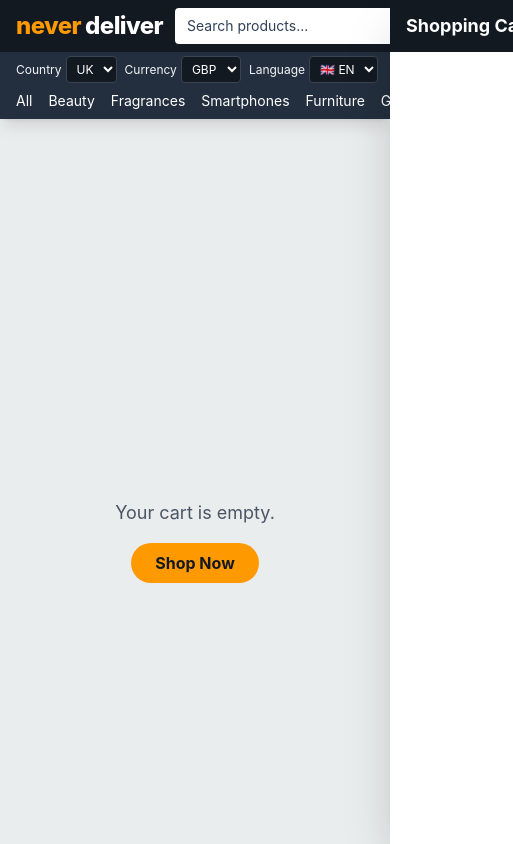
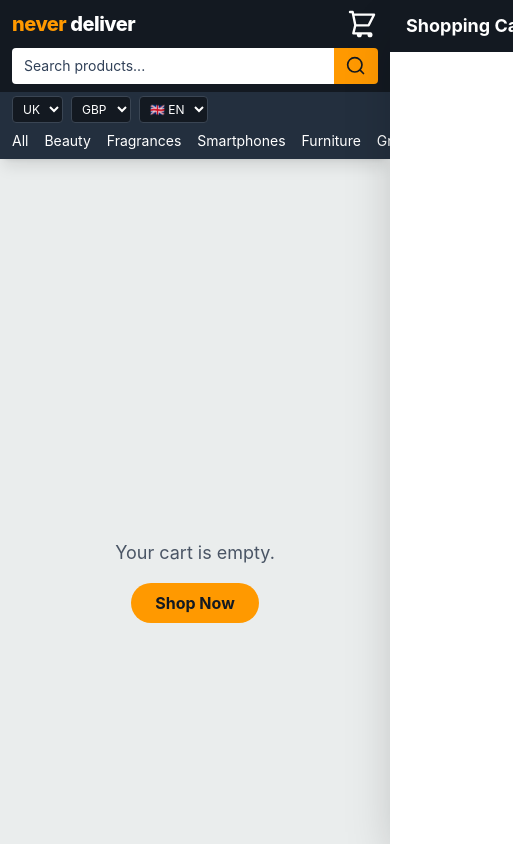
Before and after one commit to dariocostanzo/never-deliver-shop, a React (Vite) app: page /checkout in a window 390 px wide. Shown: the top 844 px of the page, 513 px wide, since content can reach past the window. Built offline with nearby package versions, Linux system fonts and the light colour scheme.

Commit message:
Fix: improve mobile responsiveness and pointer cursor UX

```diff
--- a/src/components/Header.jsx
+++ b/src/components/Header.jsx
@@ -89,11 +89,11 @@ export default function Header({ onSearch, searchValue }) {
         <>
             <header className="bg-[#131921] text-white sticky top-0 z-40 shadow-lg">
                 {/* Top bar */}
-                <div className="flex items-center gap-3 px-4 py-2 max-w-screen-xl mx-auto">
+                <div className="flex flex-wrap md:flex-nowrap items-center gap-2 sm:gap-3 px-3 sm:px-4 py-2 max-w-screen-xl mx-auto">
                     {/* Logo */}
-                    <Link to="/" className="flex items-center gap-1 shrink-0">
-                        <span className="text-2xl font-extrabold tracking-tight text-[#ff9900]">never</span>
-                        <span className="text-2xl font-extrabold tracking-tight text-white">deliver</span>
+                    <Link to="/" className="flex items-center gap-1 shrink-0 min-w-0">
+                        <span className="text-xl sm:text-2xl font-extrabold tracking-tight text-[#ff9900]">never</span>
+                        <span className="text-xl sm:text-2xl font-extrabold tracking-tight text-white">deliver</span>
                     </Link>
 
                     {/* Deliver badge */}
@@ -103,7 +103,7 @@ export default function Header({ onSearch, searchValue }) {
                     </div>
 
                     {/* Search bar */}
-                    <div ref={searchWrapRef} className="flex-1 relative">
+                    <div ref={searchWrapRef} className="order-3 basis-full md:order-none md:basis-auto md:flex-1 relative">
                         <div className="flex rounded overflow-hidden">
                             <input
                                 type="text"
@@ -129,7 +129,7 @@ export default function Header({ onSearch, searchValue }) {
                                         setSuggestionsOpen(false);
                                     }
                                 }}
-                                className="nd-search-input flex-1 bg-white px-3 py-2 text-slate-900 caret-slate-900 text-sm placeholder:text-slate-700"
+                                className="nd-search-input flex-1 bg-white px-3 py-2 text-slate-900 caret-slate-900 text-sm placeholder:text-slate-700 min-w-0"
                                 aria-label={t('searchLabel')}
                                 aria-expanded={suggestionsOpen}
                                 role="combobox"
@@ -139,7 +139,7 @@ export default function Header({ onSearch, searchValue }) {
                                 spellCheck="false"
                             />
                             <button
-                                className="bg-[#ff9900] px-4 hover:bg-[#e88b00] transition-colors"
+                                className="bg-[#ff9900] px-3 sm:px-4 hover:bg-[#e88b00] transition-colors"
                                 onClick={() => navigate('/')}
                                 aria-label={t('searchButton')}
                             >
@@ -225,7 +225,7 @@ export default function Header({ onSearch, searchValue }) {
                     {/* Cart button */}
                     <button
                         onClick={handleCartClick}
-                        className="relative flex items-end gap-1 text-white hover:text-[#ff9900] transition-colors shrink-0"
+                        className="relative flex items-end gap-1 text-white hover:text-[#ff9900] transition-colors shrink-0 ml-auto md:ml-0"
                     >
                         <svg xmlns="http://www.w3.org/2000/svg" className="h-8 w-8" fill="none" viewBox="0 0 24 24" stroke="currentColor" strokeWidth={1.8}>
                             <path strokeLinecap="round" strokeLinejoin="round" d="M3 3h2l.4 2M7 13h10l4-8H5.4M7 13l-1.5 6h13M7 13L5.4 5M10 21a1 1 0 100-2 1 1 0 000 2zm8 0a1 1 0 100-2 1 1 0 000 2z" />
@@ -243,10 +243,10 @@ export default function Header({ onSearch, searchValue }) {
                 </div>
 
                 {/* Category nav */}
-                <div className="bg-[#232f3e] px-4 py-1 overflow-x-auto">
+                <div className="bg-[#232f3e] px-3 sm:px-4 py-1 overflow-x-auto">
                     <div className="flex items-center gap-2 text-xs text-gray-100 max-w-screen-xl mx-auto mb-1 md:hidden">
                         <label className="flex items-center gap-1">
-                            <span>{t('country')}</span>
+                            <span className="sr-only">{t('country')}</span>
                             <select
                                 value={country}
                                 onChange={e => setCountry(e.target.value)}
@@ -261,7 +261,7 @@ export default function Header({ onSearch, searchValue }) {
                             </select>
                         </label>
                         <label className="flex items-center gap-1">
-                            <span>{t('currency')}</span>
+                            <span className="sr-only">{t('currency')}</span>
                             <select
                                 value={currency}
                                 onChange={e => setCurrency(e.target.value)}
@@ -276,7 +276,7 @@ export default function Header({ onSearch, searchValue }) {
                             </select>
                         </label>
                         <label className="flex items-center gap-1">
-                            <span>{t('language')}</span>
+                            <span className="sr-only">{t('language')}</span>
                             <select
                                 value={language}
                                 onChange={e => setLanguage(e.target.value)}
--- a/src/index.css
+++ b/src/index.css
@@ -8,6 +8,7 @@
   body {
     font-family: -apple-system, BlinkMacSystemFont, 'Segoe UI', Roboto, Oxygen, sans-serif;
     margin: 0;
+    overflow-x: hidden;
   }
 
   :where(a, button, input, select, textarea, [role='button']):focus-visible {
@@ -25,6 +26,22 @@
   textarea,
   select {
     color-scheme: light;
+  }
+
+  a[href],
+  button,
+  [role='button'],
+  input[type='button'],
+  input[type='submit'],
+  input[type='reset'] {
+    cursor: pointer;
+  }
+
+  button:disabled,
+  input:disabled,
+  select:disabled,
+  textarea:disabled {
+    cursor: not-allowed;
   }
 
   .nd-search-input:-webkit-autofill,
--- a/src/pages/CheckoutPage.jsx
+++ b/src/pages/CheckoutPage.jsx
@@ -314,9 +314,9 @@ export default function CheckoutPage() {
                 <div className="flex-1">
                     {/* Step indicator */}
                     {step < 3 && (
-                        <div className="flex items-center mb-6 gap-1">
+                        <div className="flex items-center mb-6 gap-1 overflow-x-auto pb-1">
                             {STEPS.slice(0, 3).map((s, i) => (
-                                <div key={s} className="flex items-center">
+                                <div key={s} className="flex items-center shrink-0">
                                     <div className={`flex items-center justify-center w-7 h-7 rounded-full text-xs font-bold
                     ${i < step ? 'bg-green-500 text-white' : i === step ? 'bg-[#ff9900] text-[#131921]' : 'bg-gray-300 text-gray-600'}`}>
                                         {i < step ? '✓' : i + 1}
```
Also changed, not shown: 1 other file (tests, documents, lock files or other folders).
